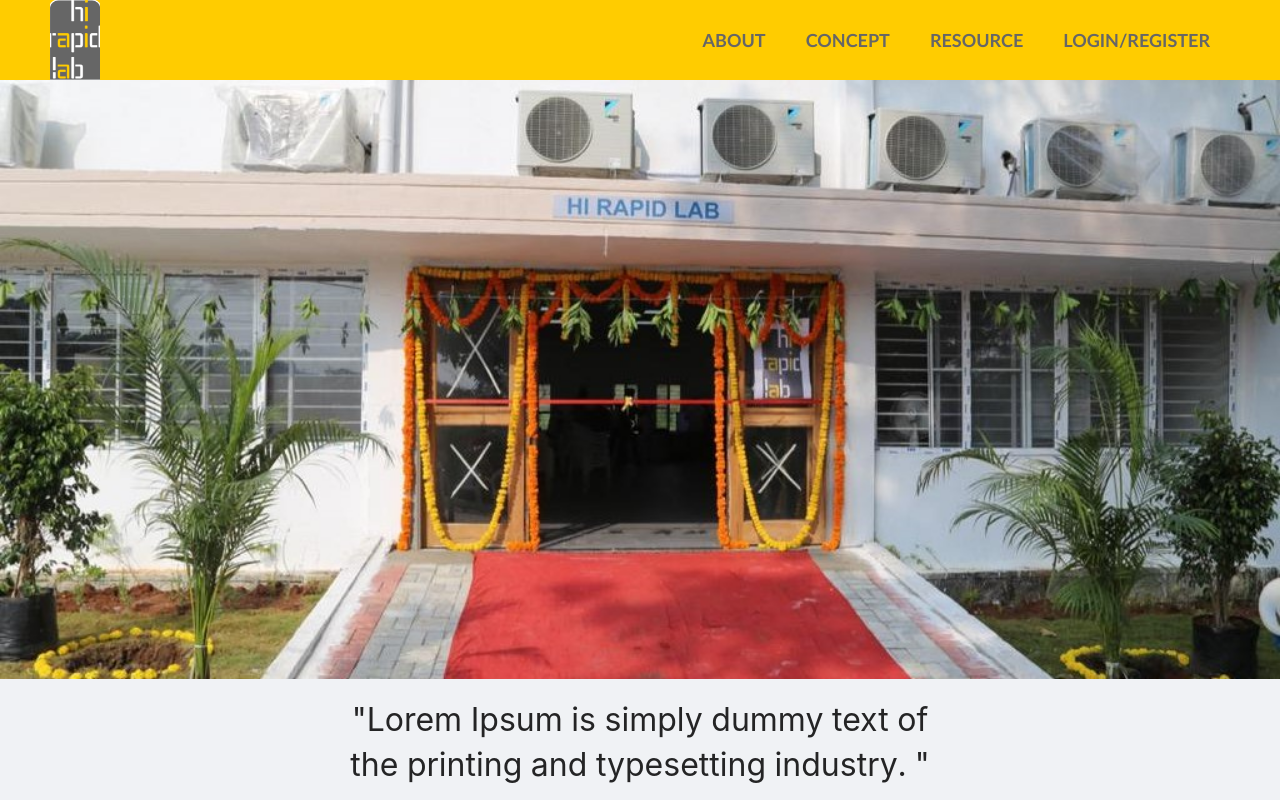
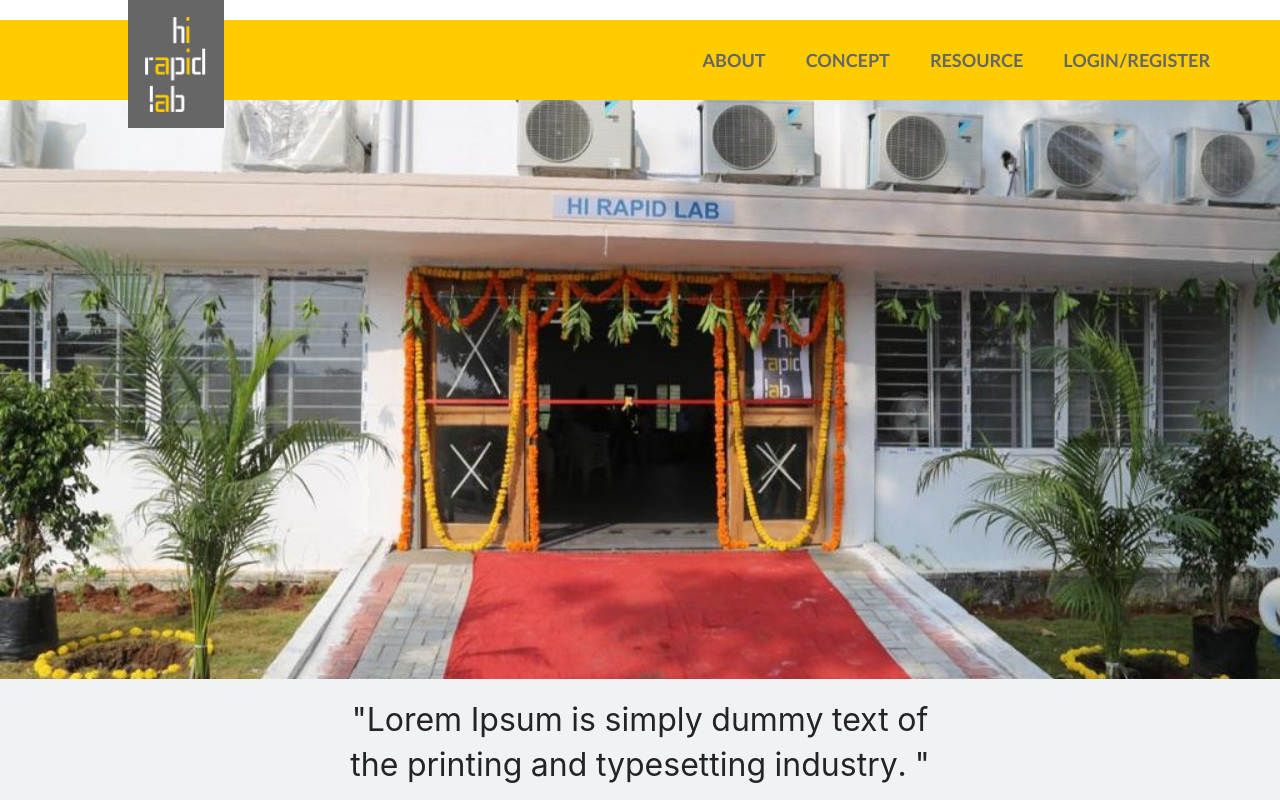
Before and after one commit to viveksingh2893/hrl-1, a React (Create React App) app: page / in a window 1280 px wide. Shown: the top 800 px of the page. Built offline with nearby package versions, Linux system fonts and the light colour scheme.

Commit message:
added navigation

```diff
--- a/src/components/header.js
+++ b/src/components/header.js
@@ -1,14 +1,17 @@
-import logo from "../assets/image/IMG 0.1A.png";
-import { Menu, Layout,Drawer, Image } from "antd";
+import logo from "../assets/image/logo.jpeg";
+import { Layout,Drawer, Image } from "antd";
 
 import {MenuOutlined}  from '@ant-design/icons'
 import { useEffect, useState } from "react";
 import NavMenu from "./NavMenu";
+import { useNavigate } from "react-router-dom";
+
 
 const Headbar=()=>{
     const [visible,setVisible]=useState(false)
     const {Header} = Layout;
     const [viewPortWidth,setWidth]=useState(0)
+    const navigate=useNavigate()
 
     const openDraw=()=>{
       setVisible(!visible)
@@ -26,16 +29,45 @@
 
        },[])
     return(
+      <div style={{ position: 'fixed', zIndex: 1,backgroundColor:'#ffffff'}}>
+        {viewPortWidth>500?<div style={{width:'100vw',height:'2.5vh'}}>
+
+
+        </div>:null}
+        {viewPortWidth>500?<div
+        onClick={()=>navigate('/')}
+        style={{position:'absolute',
+        display:'flex',
+        flex:1,
+        zIndex:2,
+        top:0,left:'10vw',border:'2vh solid #666666',background:'#666666'}}>
+
+
+        <Image
+        height='12vh'
+        width='8vh'
+        preview={false}
+        style={{aspectRatio:1}}
+
+
+        src={logo}
+
+        />
+         </div>:null}
+
+
+
 
         <Header
 
         style={{
           display:'flex',
           height:'10vh',
-          width:'100vw',
+          width:"100vw",
+
           flexDirection:'row',
           justifyContent:'space-evenly',
-          position: 'fixed', zIndex: 1,
+
 
 
 
@@ -44,41 +76,52 @@
           alignItems: "center",
           backgroundColor: "#ffcc00",
         }}
-      >
-        <div style={{position:'relative',display:'flex',flex:1,alignItems:'center',zIndex:2}}>
+      >{viewPortWidth<500?<div  onClick={()=>navigate('/')} style={{position:'absolute',display:'flex',flex:1,zIndex:2,top:0,left:'10vw',border:'1vh solid #666666',background:'#666666'}}>
 
 
-        <Image
-        height='10vh'
-        width='50px'
+      <Image
+      height='8vh'
+      width='6vh'
+      preview={false}
+      style={{aspectRatio:1}}
 
-        src={logo}
 
-        />
-         </div>
-        {/* <div className='logo'>Hello</div> */}
-        {/* <div style={{float:'left'}}>
-          <h1>hi rapid lab</h1>
-        </div> */}
+      src={logo}
+
+      />
+       </div>:null}
+
+
         <div style={{flex:1,justifyContent:'center',alignItems:'center'}}>
        {viewPortWidth>500? <NavMenu viewPortWidth={viewPortWidth}/>:
         <div style={{display:'flex',justifyContent:'flex-end'}}>
-           <MenuOutlined  onClick={openDraw}style={{ fontSize: '32px',justifyContent: "flex-end",color: '#666666' }} /></div>
+           <MenuOutlined  onClick={openDraw}style={{ fontSize: '16px',justifyContent: "flex-end",color: '#666666' }} /></div>
         }
 
         </div>
         <Drawer
          placement="right"
+         width='50vw'
+
          closable={false}
          visible={visible}
          onClose={onClose}
+        >
+        <NavMenu viewPortWidth={viewPortWidth}
 
-        >
-           <NavMenu viewPortWidth={viewPortWidth}/>
+         style={{
+            fontSize:'14px',
+            fontWeight:'600',
+            color:'#666666',
+            fontFamily:'Calibri',
+            justifyContent: "flex-end",
+            backgroundColor: "#ffcc00",
+          }}/>
 
 
           </Drawer>
       </Header>
+      </div>
     )
 }
 
```
